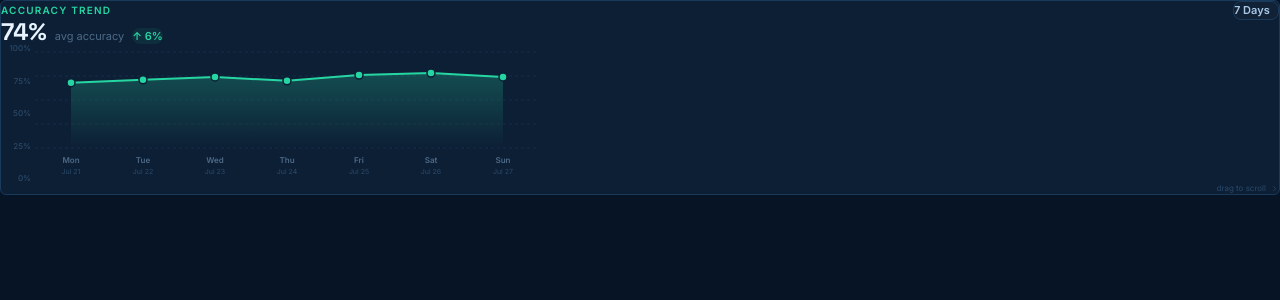
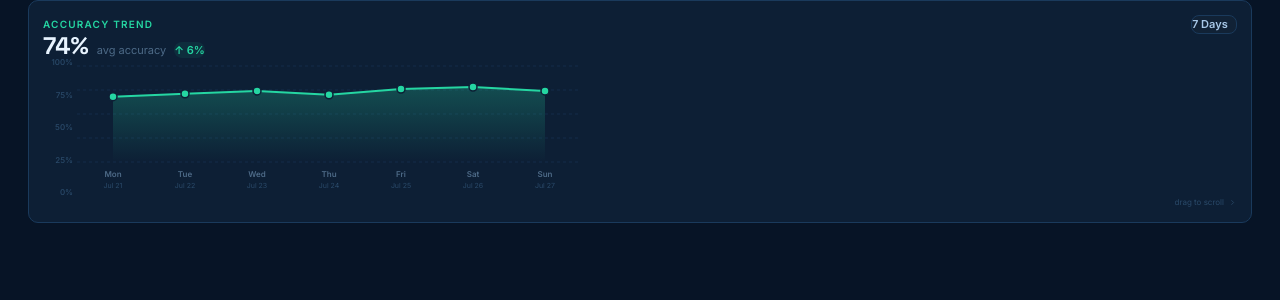
Before and after one commit to examforge99/examlogic, a Next.js app: page /accuracy in a window 1280 px wide. Shown: the top 300 px of the page. Built offline with nearby package versions, Linux system fonts and the light colour scheme.

Commit message:
Refactor styles for accuracy page container

```diff
--- a/src/app/accuracy/page.tsx
+++ b/src/app/accuracy/page.tsx
@@ -146,7 +146,7 @@ export default function AccuracyTrendChart({ data = defaultData }: AccuracyTrend
 
   return (
     <div
-      className="mx-100 bg-[#0d1f35] border border-[#1a3a5c] rounded-md p-[14px]"
+      style={{ margin: '0 28px', backgroundColor: '#0d1f35', border: '1px solid #1a3a5c', borderRadius: '10px', padding: '14px' }}
     >
       {/* Header */}
       <div className="flex items-center justify-between gap-2 mb-[10px]">
```
